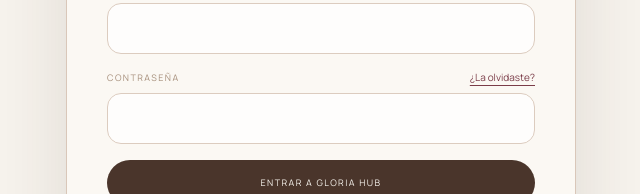
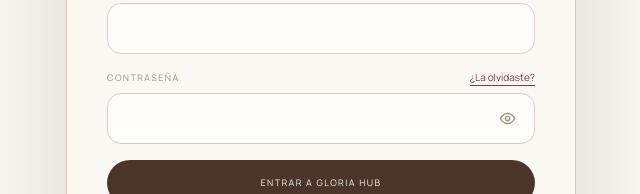
Before and after one commit to bodyshapersystem/Gloria-beauty-salon-, a Next.js app: page /hub-login in a window 1280 px wide. Shown: the part 429-623 px from the top of the page, without its empty margins (319-959 px from the left). Built offline with nearby package versions, Linux system fonts and the light colour scheme.

Commit message:
Add password visibility toggle to Hub login

```diff
--- a/app/hub-login/page.tsx
+++ b/app/hub-login/page.tsx
@@ -1,6 +1,7 @@
 "use client";
 
 import { FormEvent, useState } from "react";
+import { Eye, EyeOff } from "lucide-react";
 import Link from "next/link";
 import { useRouter } from "next/navigation";
 import { Logo } from "@/components/brand/Logo";
@@ -11,6 +12,7 @@ export default function HubLoginPage(){
   const [email,setEmail]=useState("");
   const [password,setPassword]=useState("");
   const [loading,setLoading]=useState(false);
+  const [showPassword,setShowPassword]=useState(false);
   const [error,setError]=useState<string|null>(null);
 
   async function submit(e:FormEvent){
@@ -32,7 +34,7 @@ export default function HubLoginPage(){
       </div>
       <form onSubmit={submit} className="px-7 py-7 md:px-10 md:py-9 space-y-4">
         <label className="block"><span className="mb-2 block text-[9px] uppercase tracking-[.16em] text-taupe">Email</span><input type="email" required value={email} onChange={e=>setEmail(e.target.value)} className="w-full rounded-[14px] border border-[#DCCCBF] bg-white/80 px-4 py-3.5 text-[14px] outline-none focus:border-mocha"/></label>
-        <label className="block"><div className="mb-2 flex items-center justify-between gap-3"><span className="block text-[9px] uppercase tracking-[.16em] text-taupe">Contraseña</span><Link href="/hub-forgot-password" className="text-[10px] text-[#7B3C48] underline underline-offset-4">¿La olvidaste?</Link></div><input type="password" required value={password} onChange={e=>setPassword(e.target.value)} className="w-full rounded-[14px] border border-[#DCCCBF] bg-white/80 px-4 py-3.5 text-[14px] outline-none focus:border-mocha"/></label>
+        <label className="block"><div className="mb-2 flex items-center justify-between gap-3"><span className="block text-[9px] uppercase tracking-[.16em] text-taupe">Contraseña</span><Link href="/hub-forgot-password" className="text-[10px] text-[#7B3C48] underline underline-offset-4">¿La olvidaste?</Link></div><div className="relative"><input type={showPassword?"text":"password"} required value={password} onChange={e=>setPassword(e.target.value)} className="w-full rounded-[14px] border border-[#DCCCBF] bg-white/80 px-4 py-3.5 pr-12 text-[14px] outline-none focus:border-mocha"/><button type="button" onClick={()=>setShowPassword(v=>!v)} className="absolute right-3 top-1/2 -translate-y-1/2 grid h-8 w-8 place-items-center rounded-full text-taupe hover:bg-[#EFE4DB]" aria-label={showPassword?"Ocultar contraseña":"Mostrar contraseña"}>{showPassword?<EyeOff size={17}/>:<Eye size={17}/>}</button></div></label>
         {error&&<p className="rounded-[14px] bg-[#EAD6D1]/55 px-4 py-3 text-[11px] text-mocha">{error}</p>}
         <button disabled={loading} className="w-full rounded-full bg-[#4A352B] px-5 py-4 text-[9px] uppercase tracking-[.16em] text-ivory disabled:opacity-50">{loading?"Entrando…":"Entrar a Gloria Hub"}</button>
         <div className="pt-2 text-center"><Link href="/access/login" className="text-[10px] text-taupe underline underline-offset-4">Soy clienta · Gloria Access</Link></div>
```
